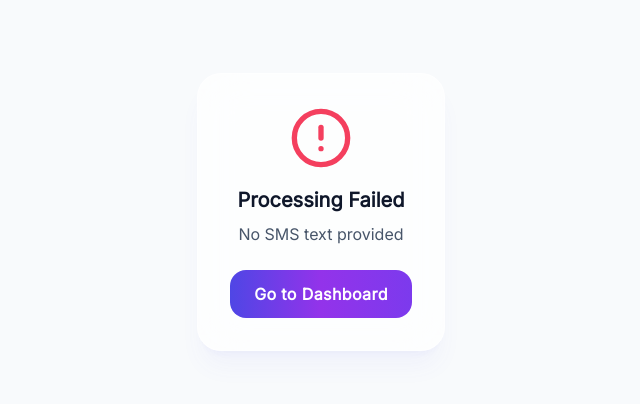
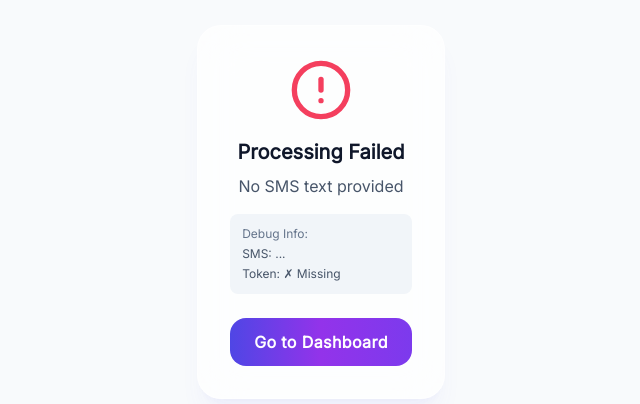
Before and after one commit to kunal12203/Webapp-expense, a React (Vite) app in the folder frontend/: page /add-expense-from-sms in a window 1280 px wide. Shown: the part 188-592 px from the top of the page, without its empty margins (319-959 px from the left). Built offline with nearby package versions, Linux system fonts and the light colour scheme; no server answers.

Commit message:
version-4.7.14

```diff
--- a/frontend/src/components/SMSProcessor.tsx
+++ b/frontend/src/components/SMSProcessor.tsx
@@ -13,7 +13,10 @@ const SMSProcessor = () => {
       const sms = searchParams.get("sms");
       const urlToken = searchParams.get("token");
 
-      if (!sms) {
+      console.log("Raw SMS param:", sms);
+      console.log("Token:", urlToken);
+
+      if (!sms || sms.trim() === "") {
         setError("No SMS text provided");
         setProcessing(false);
         return;
@@ -26,10 +29,15 @@ const SMSProcessor = () => {
       }
 
       try {
+        // Decode the SMS text properly (searchParams.get already decodes URL encoding)
+        const decodedSMS = sms.trim();
+
+        console.log("Decoded SMS:", decodedSMS);
+
         // Call backend API to parse SMS using token from URL
         const API_BASE = import.meta.env.VITE_API_URL || "https://webapp-expense.onrender.com";
         const response = await fetch(
-          `${API_BASE}/api/user/sms-parse?sms=${encodeURIComponent(sms)}`,
+          `${API_BASE}/api/user/sms-parse?sms=${encodeURIComponent(decodedSMS)}`,
           {
             headers: {
               Authorization: `Bearer ${urlToken}`,
@@ -54,7 +62,7 @@ const SMSProcessor = () => {
         // Redirect to confirmation page
         navigate(`/add-expense/${pendingToken}`);
       } catch (err: any) {
-        console.error(err);
+        console.error("Error processing SMS:", err);
         setError(err.message || "Failed to process SMS");
         setProcessing(false);
       }
@@ -71,7 +79,16 @@ const SMSProcessor = () => {
           <h2 className="text-xl font-bold text-slate-900 dark:text-white mb-2">
             Processing Failed
           </h2>
-          <p className="text-slate-600 dark:text-slate-400 mb-6">{error}</p>
+          <p className="text-slate-600 dark:text-slate-400 mb-4">{error}</p>
+          <div className="bg-slate-100 dark:bg-slate-800 p-3 rounded-lg mb-6 text-xs text-left">
+            <p className="text-slate-500 dark:text-slate-400 mb-1">Debug Info:</p>
+            <p className="text-slate-600 dark:text-slate-300 break-all">
+              SMS: {searchParams.get("sms")?.substring(0, 50)}...
+            </p>
+            <p className="text-slate-600 dark:text-slate-300 mt-1">
+              Token: {searchParams.get("token") ? "✓ Present" : "✗ Missing"}
+            </p>
+          </div>
           <button
             onClick={() => navigate("/")}
             className="btn-gradient px-6 py-3"
```
